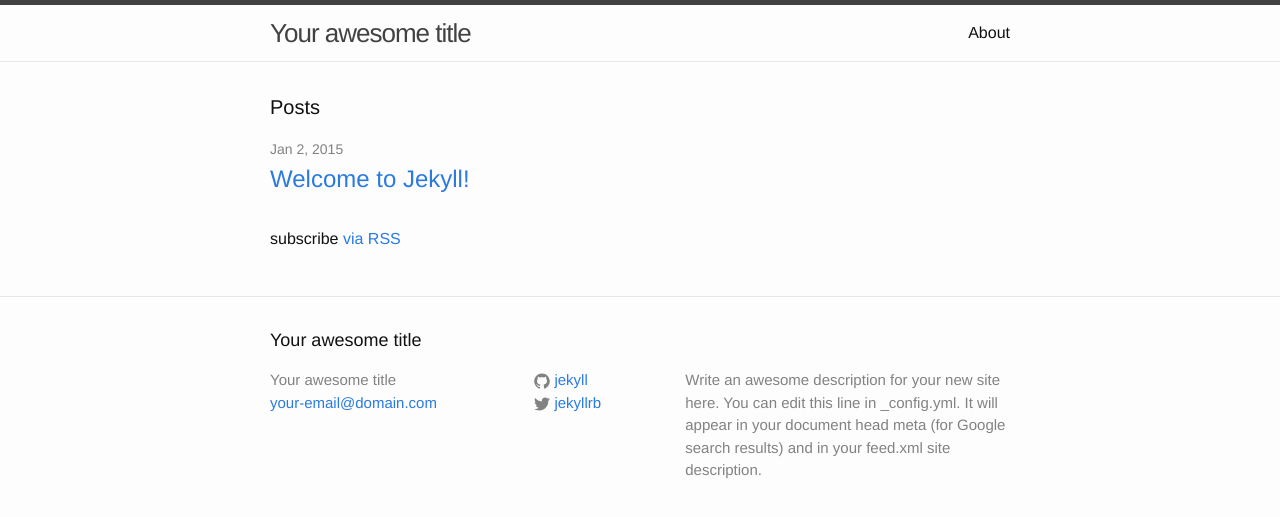
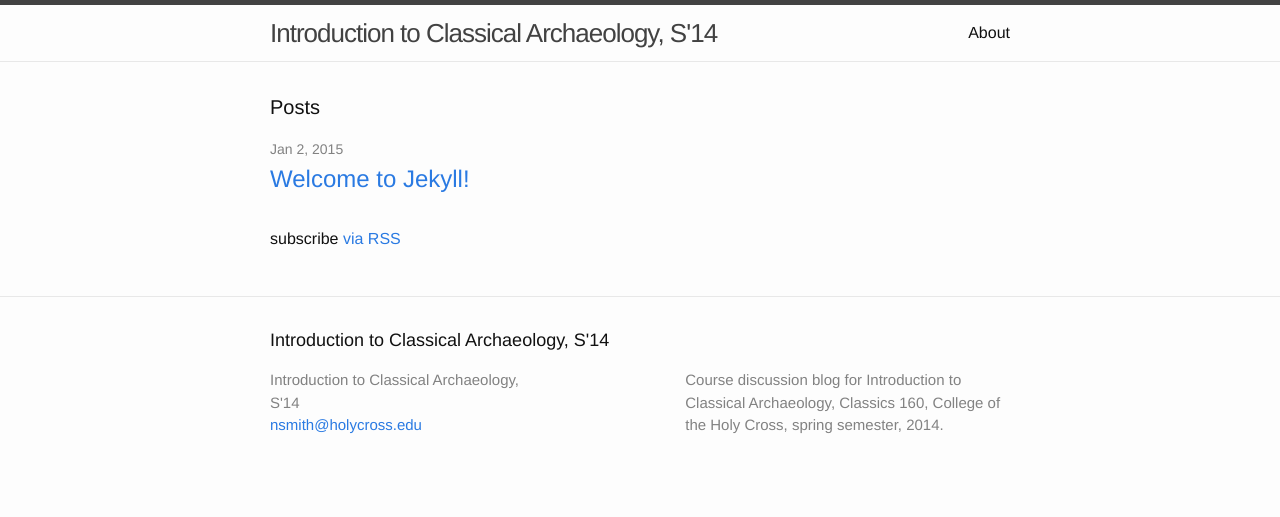
Before and after one commit to neelsmith/ica-s14, a Jekyll site: the page built from index.html, in a window 1280 px wide. Shown: the top 517 px of the page. Built offline with Jekyll 4.4.1, drawn with Linux system fonts in a browser that asks for light colours.

Commit message:
Modify YAML config

```diff
--- a/_config.yml
+++ b/_config.yml
@@ -1,14 +1,13 @@
 # Site settings
-title: Your awesome title
-email: your-email@domain.com
+title: Introduction to Classical Archaeology, S'14
+email: nsmith@holycross.edu
 description: > # this means to ignore newlines until "baseurl:"
-  Write an awesome description for your new site here. You can edit this
-  line in _config.yml. It will appear in your document head meta (for
-  Google search results) and in your feed.xml site description.
+  Course discussion blog for Introduction to Classical Archaeology,
+  Classics 160, College of the Holy Cross, spring semester, 2014.
 baseurl: "/testprojpage2" # the subpath of your site, e.g. /blog/
-url: "http://yourdomain.com" # the base hostname & protocol for your site
-twitter_username: jekyllrb
-github_username:  jekyll
+url: "" # the base hostname & protocol for your site
+twitter_username:
+github_username:
 
 # Build settings
 markdown: kramdown
```
Also changed, not shown: atom.xml (deleted, +0 -28 lines).
